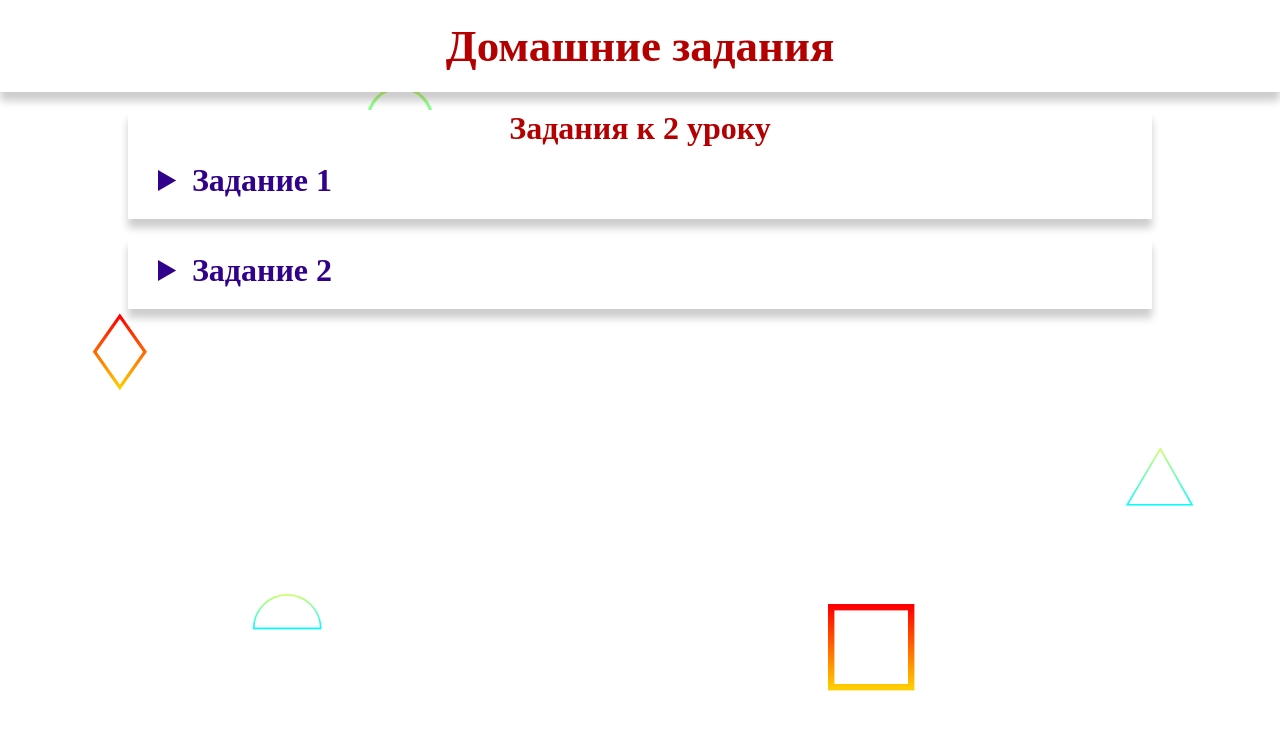
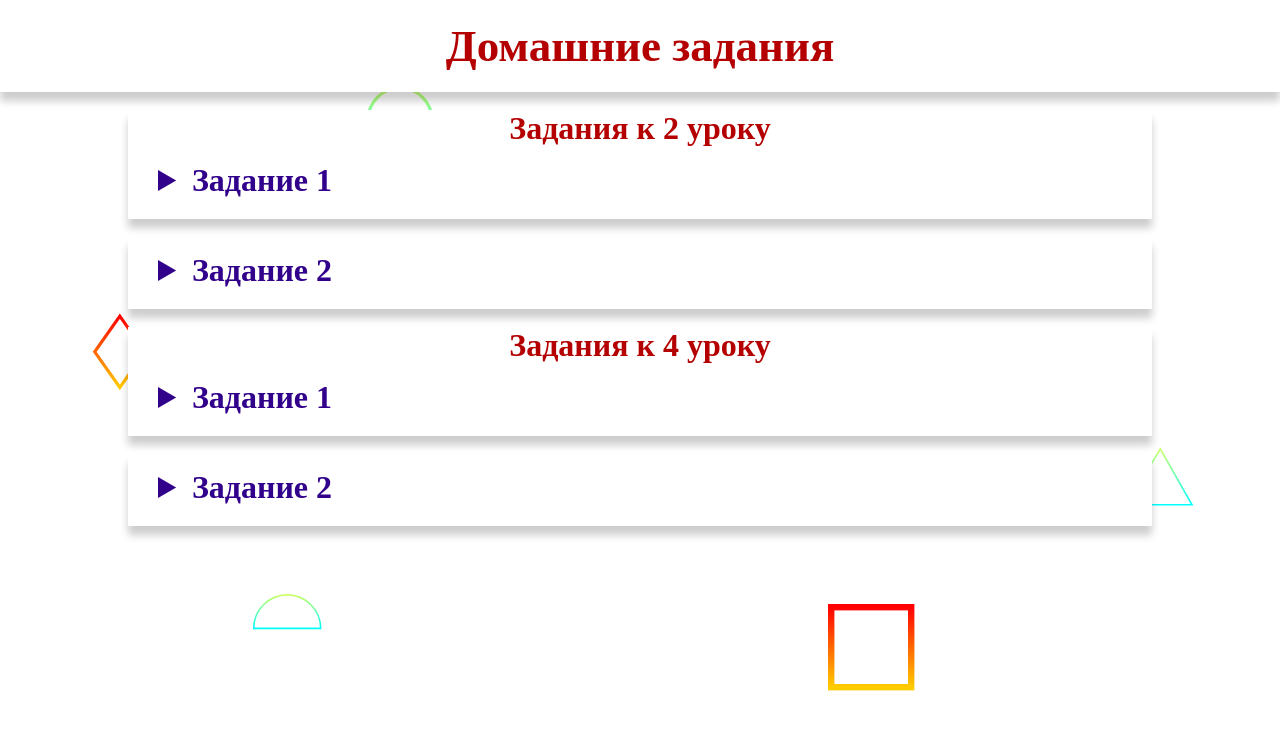
Before and after one commit to VitaliyKova/JS_portfolio, a plain HTML site: page index.html in a window 1280 px wide. Drawn offline with nearby package versions, Linux system fonts and the light colour scheme.

Commit message:
new homework

```diff
--- a/script.js
+++ b/script.js
@@ -1,56 +1,55 @@
-const originEl = document.querySelector('.task__item');
-const section = document.querySelector('.task__items');
-const body = document.querySelector('body');
-const fieldInpStyle = 'field-input';
-const buttonStyle = 'button';
-const textAnswerStyle = 'answer-text';
-const boxCenterStyle = 'box-center';
-const buttonModStyle = 'button__modal';
-const modalAnswerStyle = 'modal-answer';
-const overlayStyle = 'overlay';
+const originEl = document.querySelector(".task__item");
+const section = document.querySelector(".task__items");
+const body = document.querySelector("body");
+const fieldInpStyle = "field-input";
+const buttonStyle = "button";
+const textAnswerStyle = "answer-text";
+const boxCenterStyle = "box-center";
+const buttonModStyle = "button__modal";
+const modalAnswerStyle = "modal-answer";
+const overlayStyle = "overlay";
 
 function cloneItemAll(header, heading, text) {
   const item = originEl.cloneNode(true);
-    item.style.display = 'block';
-    item.querySelector('.task__header').textContent = header;
-    item.querySelector('.task__heading').textContent = heading;
-    item.querySelector('.task__text').textContent = text;
+  item.style.display = "block";
+  item.querySelector(".task__header").textContent = header;
+  item.querySelector(".task__heading").textContent = heading;
+  item.querySelector(".task__text").textContent = text;
   section.appendChild(item);
-    return item.querySelector('.task__details');
+  return item.querySelector(".task__details");
 }
 
 function cloneItem(heading, text) {
   const item = originEl.cloneNode(true);
-    item.style.display = 'block';
-    const removeEl = item.querySelector('.task__header');
+  item.style.display = "block";
+  const removeEl = item.querySelector(".task__header");
   removeEl.remove();
-    item.querySelector('.task__heading').textContent = heading;
-    item.querySelector('.task__text').textContent = text;
+  item.querySelector(".task__heading").textContent = heading;
+  item.querySelector(".task__text").textContent = text;
   section.appendChild(item);
-    return item.querySelector('.task__details');
+  return item.querySelector(".task__details");
 }
 
 function modal(text) {
-    const overlay = document.createElement('div');
+  const overlay = document.createElement("div");
   overlay.className = overlayStyle;
   body.appendChild(overlay);
 
-
-    const modalAnswer = document.createElement('div');
+  const modalAnswer = document.createElement("div");
   modalAnswer.className = modalAnswerStyle;
 
-    const info = document.createElement('p');
+  const info = document.createElement("p");
   info.textContent = text;
-    info.className = 'modal-answer__text';
+  info.className = "modal-answer__text";
 
-    const button = document.createElement('button');
-    button.classList.add(buttonModStyle,buttonStyle,'heartbeat');
+  const button = document.createElement("button");
+  button.classList.add(buttonModStyle, buttonStyle, "heartbeat");
 
-    button.textContent = 'ОК';
-    button.addEventListener('click', ()=>{
+  button.textContent = "ОК";
+  button.addEventListener("click", () => {
     body.removeChild(modalAnswer);
     body.removeChild(overlay);
-    })
+  });
 
   modalAnswer.append(info);
   modalAnswer.append(button);
@@ -58,7 +57,7 @@ function modal(text) {
   body.append(modalAnswer);
 }
 
-//HOMEWORK 1
+//HOMEWORK 2
 
 //task 1
 /*Необходимо создать переменную в которой будет храниться температура в градусах Цельсия, преобразовать значение в температуру по фаренгейту.
@@ -66,27 +65,28 @@ function modal(text) {
 Вывести в консоль температуру в Цельсиях и Фаренгейтах. */
 
 function tempConvert() {
-    const header = 'Задания к 2 уроку';
+  const header = "Задания к 2 уроку";
 
-    const heading = 'Задание 1';
+  const heading = "Задание 1";
 
-    const text = 'Необходимо создать переменную в которой будет храниться температура в градусах Цельсия, преобразовать значение в температуру по фаренгейту. Формула перевода градусов Цельсия в градусы Фаренгейта: градусы Фаренгейта = (9 / 5) * градусы Цельсия + 32. Вывести в консоль температуру в Цельсиях и Фаренгейтах.'
+  const text =
+    "Необходимо создать переменную в которой будет храниться температура в градусах Цельсия, преобразовать значение в температуру по фаренгейту. Формула перевода градусов Цельсия в градусы Фаренгейта: градусы Фаренгейта = (9 / 5) * градусы Цельсия + 32. Вывести в консоль температуру в Цельсиях и Фаренгейтах.";
 
   const cloneEl = cloneItemAll(header, heading, text);
 
-    const input = document.createElement('input');
-    input.setAttribute('type', 'number');
-    input.setAttribute('placeholder', 'Введите температуру в градусах цельсия');
+  const input = document.createElement("input");
+  input.setAttribute("type", "number");
+  input.setAttribute("placeholder", "Введите температуру в градусах цельсия");
   input.className = fieldInpStyle;
 
-    const button = document.createElement('button');
+  const button = document.createElement("button");
   button.className = buttonStyle;
-    button.textContent = 'Перевести в градусы Фаренгейта';
+  button.textContent = "Перевести в градусы Фаренгейта";
 
-    const resultFar = document.createElement('p');
+  const resultFar = document.createElement("p");
   resultFar.className = textAnswerStyle;
 
-    const box = document.createElement('div');
+  const box = document.createElement("div");
   box.className = boxCenterStyle;
 
   cloneEl.append(box);
@@ -94,15 +94,15 @@ function tempConvert() {
   box.append(input);
   box.append(button);
 
-    input.addEventListener('focus', () => {
-        input.classList.remove('error');
-    })
+  input.addEventListener("focus", () => {
+    input.classList.remove("error");
+  });
 
-    button.addEventListener('click', () => {
+  button.addEventListener("click", () => {
     const tempCel = input.value;
-        if (tempCel === '') {
-            modal('Введите температуру в градусах цельсия');
-            input.classList.add('error');
+    if (tempCel === "") {
+      modal("Введите температуру в градусах цельсия");
+      input.classList.add("error");
       return;
     }
     console.log(`input data Celsius ${tempCel}`);
@@ -111,9 +111,9 @@ function tempConvert() {
     console.log(`output data Fahrenheit ${tempFar}`);
     resultFar.textContent = `Температура в градусах Фаренгейта = ${tempFar}F`;
     cloneEl.append(resultFar);
-        input.value = '';
+    input.value = "";
     input.focus();
-    })
+  });
 }
 
 tempConvert();
@@ -121,53 +121,163 @@ tempConvert();
 //task2
 
 function nameAdmin() {
-    const heading = 'Задание 2';
+  const heading = "Задание 2";
 
-    const text = 'Необходимо создать переменную name, записать в эту переменную свое имя. Необходимо также создать переменную admin и присвоить этой переменной значение из переменной name. Вывести значение переменной admin в консоль.'
+  const text =
+    "Необходимо создать переменную name, записать в эту переменную свое имя. Необходимо также создать переменную admin и присвоить этой переменной значение из переменной name. Вывести значение переменной admin в консоль.";
 
   const clonEL = cloneItem(heading, text);
 
-    const input = document.createElement('input');
-    input.setAttribute('type', 'text');
-    input.setAttribute('placeholder', 'Введите ваше имя');
+  const input = document.createElement("input");
+  input.setAttribute("type", "text");
+  input.setAttribute("placeholder", "Введите ваше имя");
   input.className = fieldInpStyle;
 
+  const button = document.createElement("button");
+  button.className = buttonStyle;
+  button.textContent = "ОК";
+  button.style.width = "70px";
 
-    const button = document.createElement('button');
-    button.className = buttonStyle;
-    button.textContent = 'ОК';
-    button.style.width = '70px';
-
-    const box = document.createElement('div');
+  const box = document.createElement("div");
   box.className = boxCenterStyle;
-
 
   clonEL.append(box);
 
   box.append(input);
   box.append(button);
 
-    input.addEventListener('focus', () => {
-        input.classList.remove('error');
-    })
+  input.addEventListener("focus", () => {
+    input.classList.remove("error");
+  });
 
-    button.addEventListener('click', () => {
-        if(input.value !== ''){
+  button.addEventListener("click", () => {
+    if (input.value !== "") {
       const name = input.value;
       console.log(`${name} ваше имя успешно сохранено!`);
-            const text = document.createElement('p');
+      const text = document.createElement("p");
       text.className = textAnswerStyle;
-            text.textContent = `${name}, Ваше имя успешно сохранено!`
+      text.textContent = `${name}, Ваше имя успешно сохранено!`;
       clonEL.append(text);
-            input.value = '';
+      input.value = "";
       return name;
-        }else{
-            modal('Введите ваше имя!');
-            input.classList.add('error');
-
+    } else {
+      modal("Введите ваше имя!");
+      input.classList.add("error");
     }
-    })
-
+  });
 }
 
 nameAdmin();
+
+//HOMEWORK 4
+
+/**task 1
+ * Создать переменные num1, num2 которые пользователь вводит с клавиатуры. Проверьте, что переменная num1 равна или меньше 1, а переменная num2 больше или равна 3.
+ */
+
+function checkVar() {
+  const header = "Задания к 4 уроку";
+
+  const heading = "Задание 1";
+
+  const text =
+    "Создать переменные num1, num2 которые пользователь вводит с клавиатуры. Проверьте, что переменная num1 равна или меньше 1, а переменная num2 больше или равна 3.";
+
+  const clonEL = cloneItemAll(header, heading, text);
+
+  //Решение
+
+  const box = document.createElement("div");
+  box.className = boxCenterStyle;
+
+  const inputFirst = document.createElement("input");
+  inputFirst.setAttribute("type", "text");
+  inputFirst.setAttribute("placeholder", "Введите первое число");
+  inputFirst.className = fieldInpStyle;
+
+  const inputSec = document.createElement("input");
+  inputSec.setAttribute("type", "text");
+  inputSec.setAttribute("placeholder", "Введите второе число");
+  inputSec.className = fieldInpStyle;
+
+  const button = document.createElement("button");
+  button.className = buttonStyle;
+  button.textContent = "Проверить";
+  button.style.width = "150px";
+
+  clonEL.append(box);
+  box.append(inputFirst);
+  box.append(inputSec);
+  box.append(button);
+
+  button.addEventListener("click", () => {
+    const valueFirst = inputFirst.value;
+    const valueSec = inputSec.value;
+
+    if (isNaN(+valueFirst) || isNaN(+valueSec)) {
+      modal("Вы ввели не число!");
+      inputFirst.value = "";
+      inputSec.value = "";
+      return;
+    } else if (valueFirst === "" || valueSec === "") {
+      modal("Не все поля заполнены!");
+      return;
+    }
+
+    valueFirst <= 1 && valueSec >= 3
+      ? modal("Условия выполнены!")
+      : modal("Условия не выполнены!");
+  });
+}
+
+checkVar();
+
+/**task 2
+ * Перепишите код к тернарному оператору
+ */
+
+function changingOper() {
+  const heading = "Задание 2";
+
+  const text = "Перепишите код к тернарному оператору";
+
+  const clonEL = cloneItem(heading, text);
+
+  //Решение
+
+  const box = document.createElement("div");
+  box.className = boxCenterStyle;
+
+  const pre = document.createElement("pre");
+  const preNew = document.createElement("pre");
+  const code = document.createElement("code");
+  const codeNew = document.createElement("code");
+  codeNew.className = "language-javascript";
+  code.className = "language-javascript";
+
+  const textCode =
+`let test = true;
+if (test === true) {
+    console.log('+++');
+} else {
+    console.log('---');
+}
+`;
+
+  const textNewCode =
+`let test = true;
+test ? console.log('+++') : console.log('---');`;
+
+  code.textContent = textCode;
+  codeNew.textContent = textNewCode;
+//   Prism.highlightElement(code);
+//   Prism.highlightElement(codeNew);
+
+  clonEL.append(box);
+  box.append(pre);
+  box.append(preNew);
+  pre.append(code);
+  preNew.append(codeNew);
+}
+
+changingOper();
--- a/style.scss
+++ b/style.scss
@@ -112,6 +112,7 @@ body{
     justify-content: center;
     flex-wrap: wrap;
     padding-bottom: 20px;
+    gap: 10px;
 }
 
 .modal-answer{
```
Also changed, not shown: index.html (+3 -0 lines), style.css, 1 other file. Lines whose indentation alone changed are shown as unchanged.
